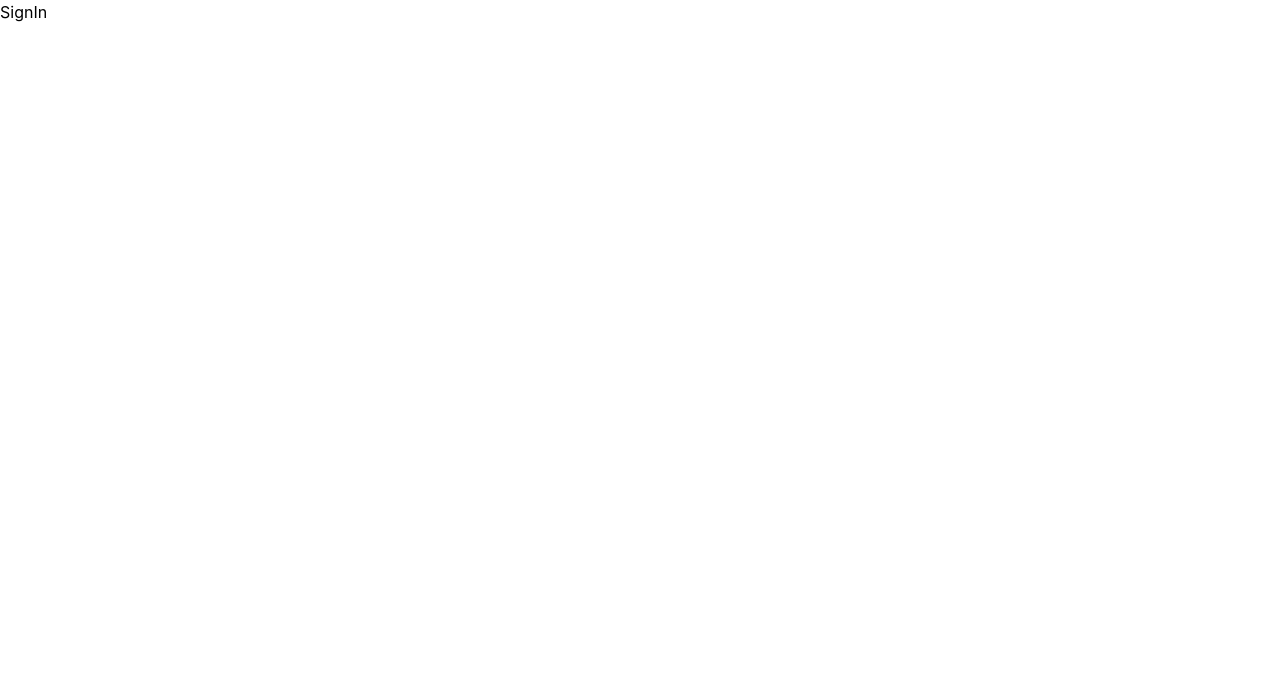
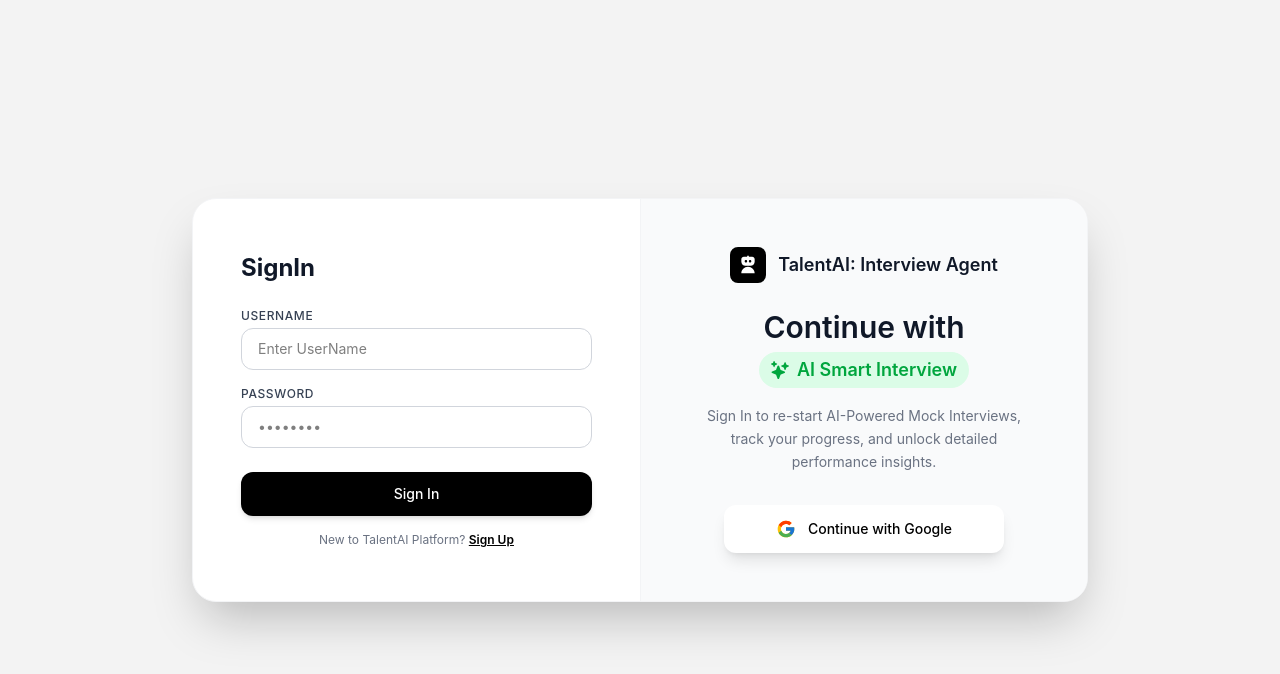
Before and after one commit to Abuzar448/TalentAI-The-Interview-Agent, a React (Vite) app in the folder Frontend/: page /signin in a window 1280 px wide. Shown: the top 674 px of the page. Built offline with nearby package versions, Linux system fonts and the light colour scheme.

Commit message:
Implemented SignUp and SignIn page with UIand data transfer process with server side

```diff
--- a/Frontend/src/pages/SignIn.jsx
+++ b/Frontend/src/pages/SignIn.jsx
@@ -1,9 +1,172 @@
-import React from 'react'
+import React, { useState } from "react";
+import { RiRobot3Fill } from "react-icons/ri";
+import { IoSparkles } from "react-icons/io5";
+import { motion } from "framer-motion";
+import { FcGoogle } from "react-icons/fc";
+import { signInWithPopup } from "firebase/auth";
+import { auth, provider } from "../utils/firebase.js";
+import axios from "axios";
+import { useNavigate } from "react-router-dom";
 
 const SignIn = () => {
+  const [username, setUserName] = useState("");
+  const [password, setPassword] = useState("");
+  const navigate = useNavigate();
+
+  const handleGoogleAuth = async () => {
+    try {
+      const response = await signInWithPopup(auth, provider);
+      const result = await axios.post(
+        `${import.meta.env.VITE_BACKEND_URL}/api/auth/google-auth`,
+        {
+          name: response.user.displayName,
+          email: response.user.email,
+        },
+        {withCredentials:true}
+      );
+
+      console.log("Google SignIn Success",result.data);
+    } catch (error) {
+      if (error.response) {
+      console.error("Google Auth Backend Error:", error.response.data.message);
+    } else {
+      console.error("Network Error:", error.message);
+    }
+    }
+  };
+
+  const handleSubmit = async (e) => {
+    e.preventDefault();
+    try {
+      const result = await axios.post(
+        `${import.meta.env.VITE_BACKEND_URL}/api/auth/signIn`,
+        {
+          username,
+          password,
+        },
+        {withCredentials:true}
+      );
+      setUserName("");
+      setPassword("");
+      console.log(result.data.message);
+      console.log(result.data);
+    } catch (error) {
+      if(error.response){
+        console.error("Backend Error Message:", error.response.data.message);
+      }else{
+        console.error("Network Error:", error.message);
+      }
+
+      console.log(error);
+    }
+  };
+
   return (
-    <div>SignIn</div>
-  )
-}
+    <div className="w-full min-h-screen bg-[#f3f3f3] flex items-center justify-center px-4 py-12 sm:px-6 lg:px-8">
+      <motion.div
+        initial={{ opacity: 0, y: -40 }}
+        animate={{ opacity: 1, y: 0 }}
+        transition={{ duration: 0.8 }}
+        className="w-full max-w-4xl bg-white shadow-2xl rounded-3xl border border-gray-100 overflow-hidden grid grid-cols-1 md:grid-cols-2"
+      >
+        <div className="p-8 sm:p-12 flex flex-col justify-center order-1">
+          <h2 className="text-2xl font-bold text-gray-900 mb-6">
+            SignIn
+          </h2>
 
-export default SignIn
+          <form onSubmit={handleSubmit} className="space-y-4">
+            <div>
+              <label className="block text-xs font-medium text-gray-700 uppercase tracking-wider mb-1">
+                Username
+              </label>
+              <input
+                type="text"
+                name="username"
+                required
+                value={username}
+                onChange={(e) => setUserName(e.target.value)}
+                placeholder="Enter UserName"
+                className="w-full px-4 py-2.5 rounded-xl border border-gray-300 focus:outline-none focus:ring-2 focus:ring-black focus:border-transparent transition-all text-sm"
+              />
+            </div>
+            <div>
+              <label className="block text-xs font-medium text-gray-700 uppercase tracking-wider mb-1">
+                Password
+              </label>
+              <input
+                type="password"
+                name="password"
+                required
+                value={password}
+                onChange={(e) => setPassword(e.target.value)}
+                placeholder="••••••••"
+                className="w-full px-4 py-2.5 rounded-xl border border-gray-300 focus:outline-none focus:ring-2 focus:ring-black focus:border-transparent transition-all text-sm"
+              />
+            </div>
+
+            <motion.button
+              whileHover={{ opacity: 0.9, scale: 1.01 }}
+              whileTap={{ scale: 0.99 }}
+              type="submit"
+              className="w-full mt-2 text-white bg-black py-3 rounded-xl font-medium shadow-md cursor-pointer text-sm transition-all text-center"
+            >
+              Sign In
+            </motion.button>
+          </form>
+
+          <p className="text-xs text-center text-gray-500 mt-4">
+            New to TalentAI Platform?{" "}
+            <a className="text-black font-semibold underline cursor-pointer" onClick={()=>navigate('/signup')}>
+              Sign Up
+            </a>
+          </p>
+        </div>
+
+        <div className="bg-gray-50 p-8 sm:p-12 flex flex-col justify-center items-center border-t md:border-t-0 md:border-l border-gray-100 order-2">
+          {/* Logo and Name */}
+          <div className="flex items-center justify-center gap-3 mb-6 font-semibold">
+            <div className="bg-black text-white p-2 rounded-lg">
+              <RiRobot3Fill size={20} />
+            </div>
+            <h2 className="text-[18px] text-gray-900">
+              TalentAI: Interview Agent
+            </h2>
+          </div>
+
+          <h1 className="text-2xl lg:text-3xl font-semibold text-center leading-snug mb-4 text-gray-900">
+            Continue with{" "}
+            <span className="bg-green-100 text-green-600 px-3 py-1 rounded-full inline-flex items-center gap-2 text-base lg:text-lg whitespace-nowrap mt-2 md:mt-0">
+              <IoSparkles size={18} />
+              AI Smart Interview
+            </span>
+          </h1>
+
+          <p className="text-gray-500 text-center text-sm leading-relaxed max-w-sm mb-8">
+            Sign In to re-start AI-Powered Mock Interviews, track your progress,
+            and unlock detailed performance insights.
+          </p>
+
+          <div className="w-full flex items-center justify-center gap-2 mb-6 md:hidden">
+            <div className="h-[1px] bg-gray-200 flex-1"></div>
+            <span className="text-xs text-gray-400 uppercase">Or</span>
+            <div className="h-[1px] bg-gray-200 flex-1"></div>
+          </div>
+
+          <motion.button
+            whileHover={{ opacity: 0.9, scale: 1.02 }}
+            whileTap={{ scale: 1 }}
+            transition={{ duration: 0.2 }}
+            type="button"
+            className="w-[80%] max-w-sm h-12 flex items-center justify-center text-black rounded-xl shadow-lg bg-[white] py-3 gap-3 cursor-pointer text-sm font-medium"
+            onClick={handleGoogleAuth}
+          >
+            <FcGoogle size={20} />
+            Continue with Google
+          </motion.button>
+        </div>
+      </motion.div>
+    </div>
+  );
+};
+
+export default SignIn;
--- a/Frontend/src/pages/SignUp.jsx
+++ b/Frontend/src/pages/SignUp.jsx
@@ -5,32 +5,61 @@
 import { FcGoogle } from "react-icons/fc";
 import { signInWithPopup } from "firebase/auth";
 import { auth, provider } from "../utils/firebase.js";
+import axios from "axios";
+import { useNavigate } from "react-router-dom";
 
 const SignUp = () => {
-  const [formData, setFormData] = useState({
-    name: "",
-    username: "",
-    email: "",
-    password: "",
-  });
+  const [name, setName] = useState("");
+  const [username, setUserName] = useState("");
+  const [email, setEmail] = useState("");
+  const [password, setPassword] = useState("");
+  const navigate = useNavigate();
 
-  const handleGoogleAuth = async()=>{
+  const handleGoogleAuth = async () => {
     try {
-      const response = await signInWithPopup(auth,provider);
-      console.log(response);
+      const response = await signInWithPopup(auth, provider);
+      const result = await axios.post(
+        `${import.meta.env.VITE_BACKEND_URL}/api/auth/google-auth`,
+        {
+          name: response.user.displayName,
+          email: response.user.email,
+        },
+        {withCredentials:true}
+      );
+
+      console.log(result.data);
     } catch (error) {
       console.log(error);
     }
-  }
-
-  const handleChange = (e) => {
-    setFormData({ ...formData, [e.target.name]: e.target.value });
   };
 
-  const handleSubmit = (e) => {
+  const handleSubmit = async (e) => {
     e.preventDefault();
-    console.log("Form Submitted:", formData);
-    // Yahan aapka normal signup controller fetch/axios hit karega
+    try {
+      const result = await axios.post(
+        `${import.meta.env.VITE_BACKEND_URL}/api/auth/signUp`,
+        {
+          name,
+          username,
+          email,
+          password,
+        },
+        {withCredentials:true}
+      );
+      setName("");
+      setUserName("");
+      setEmail("");
+      setPassword("");
+      console.log(result.data);
+    } catch (error) {
+      if(error.response){
+        console.error("Backend Error Message:", error.response.data.message);
+      }else{
+        console.error("Network Error:", error.message);
+      }
+
+      console.log(error);
+    }
   };
 
   return (
@@ -43,56 +72,66 @@
       >
         {/* LEFT SIDE: Manual Input Fields Form */}
         <div className="p-8 sm:p-12 flex flex-col justify-center order-1">
-          <h2 className="text-2xl font-bold text-gray-900 mb-6">Create Account</h2>
+          <h2 className="text-2xl font-bold text-gray-900 mb-6">
+            Create Account
+          </h2>
 
           <form onSubmit={handleSubmit} className="space-y-4">
             <div>
-              <label className="block text-xs font-medium text-gray-700 uppercase tracking-wider mb-1">Full Name</label>
+              <label className="block text-xs font-medium text-gray-700 uppercase tracking-wider mb-1">
+                Full Name
+              </label>
               <input
                 type="text"
                 name="name"
                 required
-                value={formData.name}
-                onChange={handleChange}
-                placeholder="John Doe"
+                value={name}
+                onChange={(e) => setName(e.target.value)}
+                placeholder="Enter Your Name"
                 className="w-full px-4 py-2.5 rounded-xl border border-gray-300 focus:outline-none focus:ring-2 focus:ring-black focus:border-transparent transition-all text-sm"
               />
             </div>
 
             <div>
-              <label className="block text-xs font-medium text-gray-700 uppercase tracking-wider mb-1">Username</label>
+              <label className="block text-xs font-medium text-gray-700 uppercase tracking-wider mb-1">
+                Username
+              </label>
               <input
                 type="text"
                 name="username"
                 required
-                value={formData.username}
-                onChange={handleChange}
-                placeholder="johndoe123"
+                value={username}
+                onChange={(e) => setUserName(e.target.value)}
+                placeholder="Enter UserName"
                 className="w-full px-4 py-2.5 rounded-xl border border-gray-300 focus:outline-none focus:ring-2 focus:ring-black focus:border-transparent transition-all text-sm"
               />
             </div>
 
             <div>
-              <label className="block text-xs font-medium text-gray-700 uppercase tracking-wider mb-1">Email Address</label>
+              <label className="block text-xs font-medium text-gray-700 uppercase tracking-wider mb-1">
+                Email Address
+              </label>
               <input
                 type="email"
                 name="email"
                 required
-                value={formData.email}
-                onChange={handleChange}
-                placeholder="you@example.com"
+                value={email}
+                onChange={(e) => setEmail(e.target.value)}
+                placeholder="Enter Email"
                 className="w-full px-4 py-2.5 rounded-xl border border-gray-300 focus:outline-none focus:ring-2 focus:ring-black focus:border-transparent transition-all text-sm"
               />
             </div>
 
             <div>
-              <label className="block text-xs font-medium text-gray-700 uppercase tracking-wider mb-1">Password</label>
+              <label className="block text-xs font-medium text-gray-700 uppercase tracking-wider mb-1">
+                Password
+              </label>
               <input
                 type="password"
                 name="password"
                 required
-                value={formData.password}
-                onChange={handleChange}
+                value={password}
+                onChange={(e) => setPassword(e.target.value)}
                 placeholder="••••••••"
                 className="w-full px-4 py-2.5 rounded-xl border border-gray-300 focus:outline-none focus:ring-2 focus:ring-black focus:border-transparent transition-all text-sm"
               />
@@ -109,7 +148,10 @@
           </form>
 
           <p className="text-xs text-center text-gray-500 mt-4">
-            Already have an account? <a href="/signin" className="text-black font-semibold underline">Sign In</a>
+            Already have an account?{" "}
+            <a className="text-black font-semibold underline cursor-pointer" onClick={()=>navigate('/signin')}>
+              Sign In
+            </a>
           </p>
         </div>
 
@@ -120,7 +162,9 @@
             <div className="bg-black text-white p-2 rounded-lg">
               <RiRobot3Fill size={20} />
             </div>
-            <h2 className="text-[18px] text-gray-900">TalentAI: Interview Agent</h2>
+            <h2 className="text-[18px] text-gray-900">
+              TalentAI: Interview Agent
+            </h2>
           </div>
 
           {/* Continue with Span */}
@@ -133,10 +177,10 @@
           </h1>
 
           <p className="text-gray-500 text-center text-sm leading-relaxed max-w-sm mb-8">
-            Sign up to start AI-Powered Mock Interviews, track your progress, and unlock detailed performance insights.
+            Sign up to start AI-Powered Mock Interviews, track your progress,
+            and unlock detailed performance insights.
           </p>
 
-          {/* Divider line for mobile representation */}
           <div className="w-full flex items-center justify-center gap-2 mb-6 md:hidden">
             <div className="h-[1px] bg-gray-200 flex-1"></div>
             <span className="text-xs text-gray-400 uppercase">Or</span>
@@ -149,7 +193,8 @@
             transition={{ duration: 0.2 }}
             type="button"
             className="w-[80%] max-w-sm h-12 flex items-center justify-center text-black rounded-xl shadow-lg bg-[white] py-3 gap-3 cursor-pointer text-sm font-medium"
-          onClick={handleGoogleAuth}>
+            onClick={handleGoogleAuth}
+          >
             <FcGoogle size={20} />
             Continue with Google
           </motion.button>
```
Also changed, not shown: 2 other files (tests, documents, lock files or other folders).
